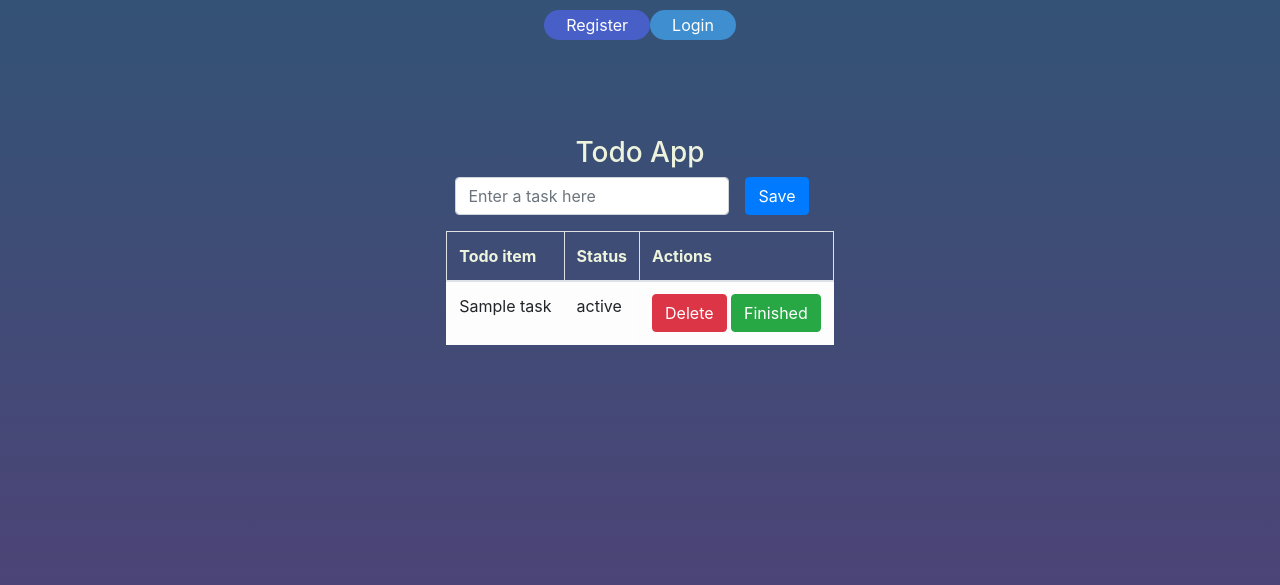
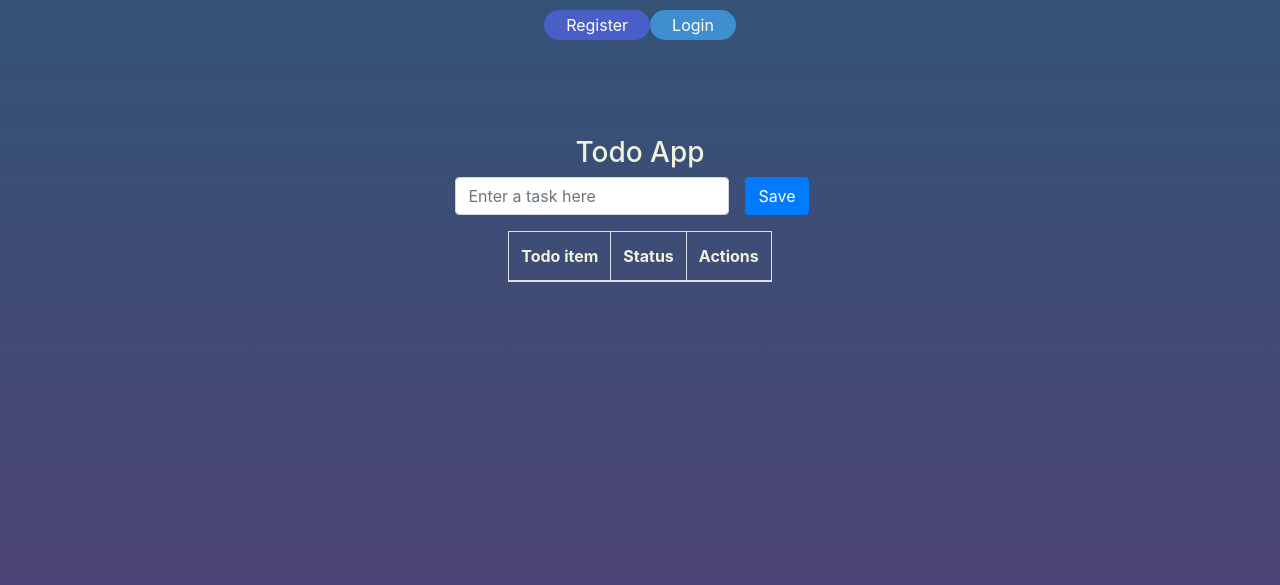
Before and after one commit to AnhKun/todo_list, a Flask app: page / in a window 1280 px wide. Shown: the part 215-800 px from the top of the page. Run offline with Flask 2, Linux system fonts and the light colour scheme; tables that the repository leaves empty hold one stand-in row (Sample ...); lists and menus that the app fills with data are empty; some libraries are stand-ins or nearby versions.

```diff
--- a/app.py
+++ b/app.py
@@ -10,7 +10,7 @@ app = Flask(__name__)
 photos = UploadSet('photos', IMAGES)
 
 app.config['UPLOADED_PHOTOS_DEST'] = 'static/images'
-app.config['SQLALCHEMY_DATABASE_URI'] = 'sqlite:///todo.db'
+app.config['SQLALCHEMY_DATABASE_URI'] = os.getenv('DATABASE_URI')
 app.config['SQLALCHEMY_TRACK_MODIFICATIONS'] = False
 app.config['DEBUG'] = 1
 app.config['SECRET_KEY'] = os.getenv('SECRET_KEY')
--- a/templates/login.html
+++ b/templates/login.html
@@ -20,6 +20,10 @@
                 <button type="submit" class="btn btn-danger btn-block">Sign in</button>
             </div>
 
+            <div class="form-group font_color">
+                Create an account! <a href="{{ url_for('register') }}">Register here</a>
+            </div>
+
             <div class="form-group">
                 <a href="{{ url_for('index') }}"><i class="glyphicon glyphicon-arrow-left"></i> Back</a>
             </div>
--- a/views.py
+++ b/views.py
@@ -8,7 +8,11 @@ from models import User, Task
 @app.route('/')
 def index():
     form = TaskForm()
-    tasks = Task.query.all()
+
+    if current_user.is_anonymous:
+        tasks = Task.query.filter_by(user_id=0).all()
+    else:
+        tasks = Task.query.filter_by(user_id=current_user.id).all()
 
     return render_template('index.html', tasks=tasks, form=form, logged_in_user=current_user)
 
@@ -62,16 +66,13 @@ def logout():
 @app.route('/add', methods=['POST'])
 def add():
     form = TaskForm()
-
-    available_task = Task.query.filter_by(name=form.task.data).first()
-
     if form.validate():
-        if available_task:
-            flash('This task alredy exist!')
+        if current_user.is_anonymous:
+            new_task = Task(name=form.task.data, status='In progress', user_id=0)
         else:
-            new_task = Task(name=form.task.data, status='In progress')
-            db.session.add(new_task)
-            db.session.commit()
+            new_task = Task(name=form.task.data, status='In progress', user_id=current_user.id)
+        db.session.add(new_task)
+        db.session.commit()
 
         return redirect(url_for('index'))
 
```
Also changed, not shown: requirements.txt (added, +22 -0 lines), static/images/1758bb4e8c99c81340d0920b97102f9.png (added), 1 other file.
